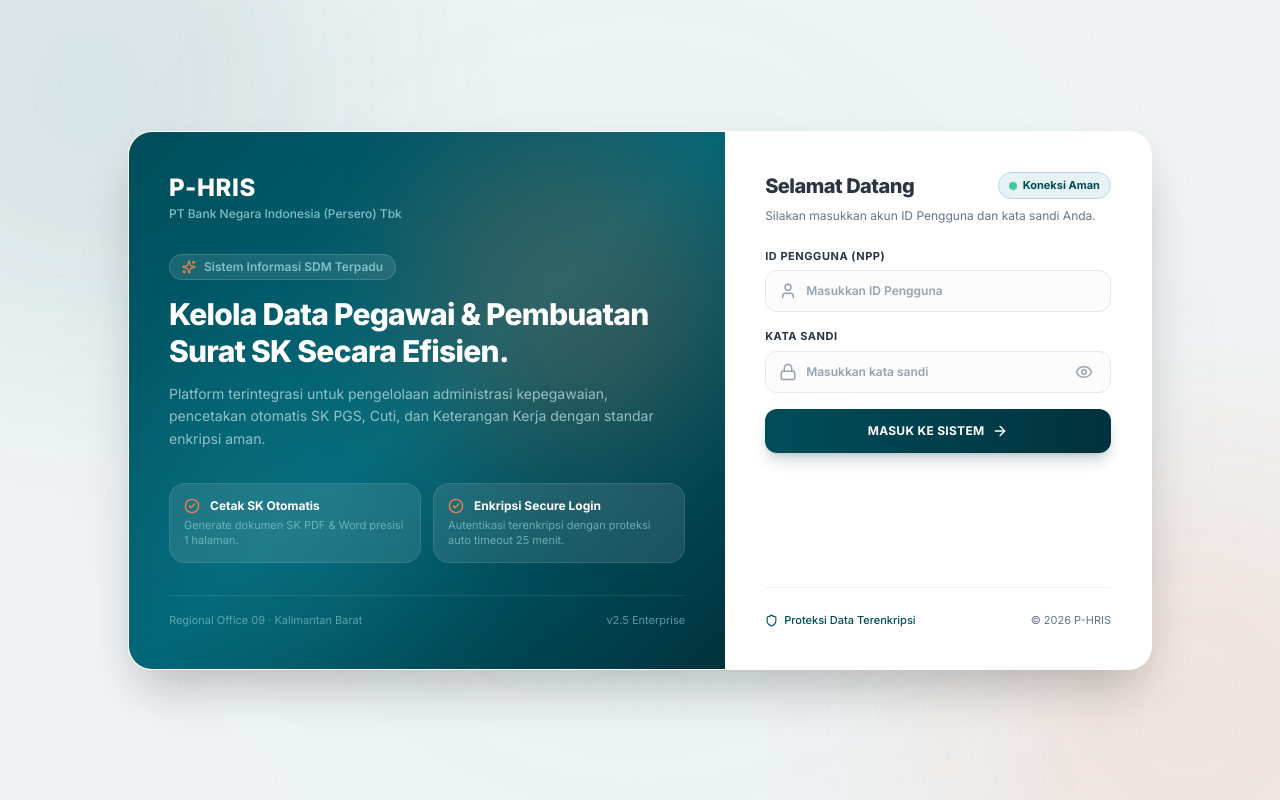
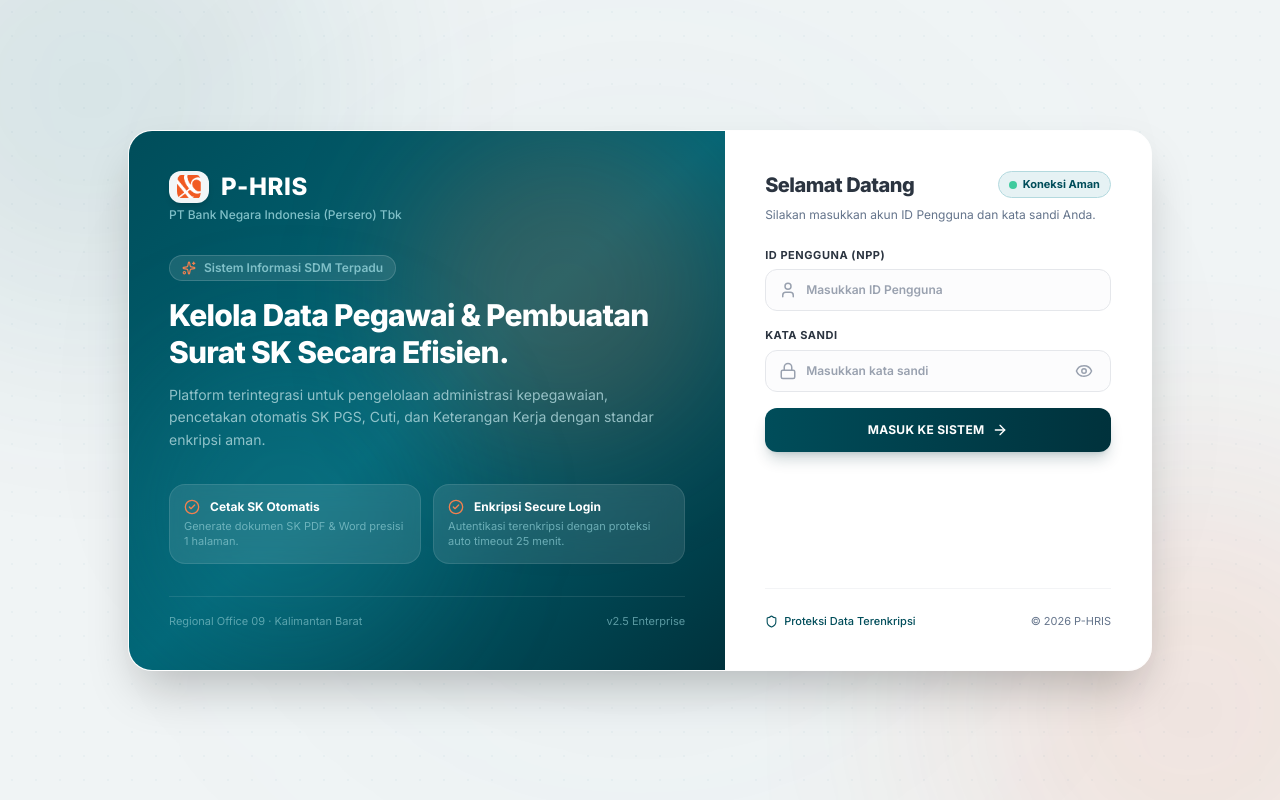
Before and after one commit to evxz0/personal-hris, a React (Vite) app: page /login in a window 1280 px wide. Built offline with nearby package versions, Linux system fonts and the light colour scheme.

Commit message:
feat: upload official BNI colored logo into system public folder and place to the left of P-HRIS header

```diff
--- a/src/components/layout/Layout.tsx
+++ b/src/components/layout/Layout.tsx
@@ -21,7 +21,10 @@
           >
             <Menu size={20} />
           </button>
-          <span className="text-sm font-extrabold tracking-wide">P-HRIS</span>
+          <div className="flex items-center gap-2">
+            <img src="/logo-bni.png" alt="BNI Logo" className="h-6 w-auto object-contain bg-white/95 px-1.5 py-0.5 rounded-md shadow-xs" />
+            <span className="text-sm font-extrabold tracking-wide">P-HRIS</span>
+          </div>
         </div>
       </header>
 
--- a/src/components/layout/Sidebar.tsx
+++ b/src/components/layout/Sidebar.tsx
@@ -75,17 +75,21 @@
         {/* Logo & Toggle Header */}
         <div className={`flex items-center ${collapsed ? 'flex-col gap-2.5 py-4 px-2' : 'justify-between px-4 py-5'} border-b border-teal-600/50 transition-all`}>
           {!collapsed ? (
-            <div className="animate-fade-in max-w-[180px]">
-              <p className="text-base font-extrabold tracking-wide leading-none text-white">P-HRIS</p>
-              <p className="text-[9px] text-teal-200/90 mt-1 leading-tight font-medium">Personal Human Resource Information System</p>
+            <div className="flex items-center gap-2.5 animate-fade-in max-w-[190px]">
+              <img src="/logo-bni.png" alt="BNI Logo" className="h-7 w-auto object-contain shrink-0 bg-white/95 px-1.5 py-0.5 rounded-lg shadow-sm" />
+              <div className="min-w-0 flex-1">
+                <p className="text-base font-extrabold tracking-wide leading-none text-white">P-HRIS</p>
+                <p className="text-[9px] text-teal-200/90 mt-1 leading-tight font-medium">Personal Human Resource Information System</p>
+              </div>
             </div>
           ) : (
             <div
               onClick={() => setCollapsed(false)}
-              className="cursor-pointer hover:scale-105 transition-transform py-1 px-0.5"
+              className="cursor-pointer hover:scale-105 transition-transform flex flex-col items-center gap-1 py-1"
               title="P-HRIS (Klik untuk memperluas sidebar)"
             >
-              <span className="text-white font-extrabold text-xs tracking-tight">P-HRIS</span>
+              <img src="/logo-bni.png" alt="BNI Logo" className="h-5 w-auto object-contain bg-white/95 px-1 py-0.5 rounded-md shadow-xs" />
+              <span className="text-white font-extrabold text-[10px] tracking-tight">P-HRIS</span>
             </div>
           )}
 
--- a/src/pages/Login.tsx
+++ b/src/pages/Login.tsx
@@ -59,8 +59,11 @@
 
           {/* Top Brand Header */}
           <div className="relative z-10">
-            <h1 className="text-2xl font-black tracking-wide text-white">P-HRIS</h1>
-            <p className="text-xs text-teal-200 mt-0.5 font-medium">PT Bank Negara Indonesia (Persero) Tbk</p>
+            <div className="flex items-center gap-3 mb-1">
+              <img src="/logo-bni.png" alt="BNI Logo" className="h-8 w-auto object-contain bg-white/95 px-2 py-1 rounded-xl shadow-md" />
+              <h1 className="text-2xl font-black tracking-wide text-white">P-HRIS</h1>
+            </div>
+            <p className="text-xs text-teal-200 mt-1 font-medium">PT Bank Negara Indonesia (Persero) Tbk</p>
           </div>
 
           {/* Middle Content Showcase */}
@@ -110,6 +113,7 @@
           <div>
             {/* Mobile Header Logo */}
             <div className="lg:hidden flex items-center gap-3 mb-6">
+              <img src="/logo-bni.png" alt="BNI Logo" className="h-7 w-auto object-contain bg-white p-1 rounded-lg border border-gray-100 shadow-xs" />
               <div>
                 <h1 className="text-lg font-extrabold text-[#2B3440] leading-none">P-HRIS</h1>
                 <p className="text-[11px] text-[#64748B] mt-0.5">Personal Human Resource Information System</p>
```
Also changed, not shown: public/logo-bni.png (added).
